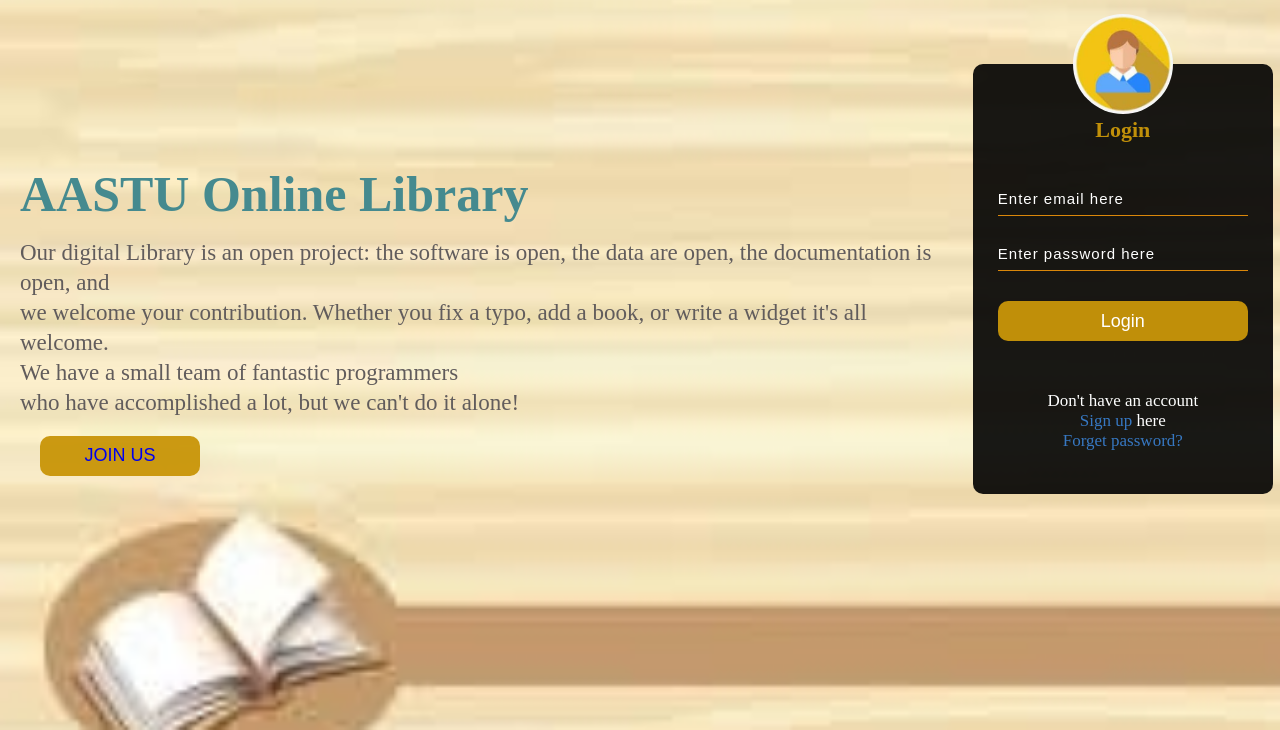
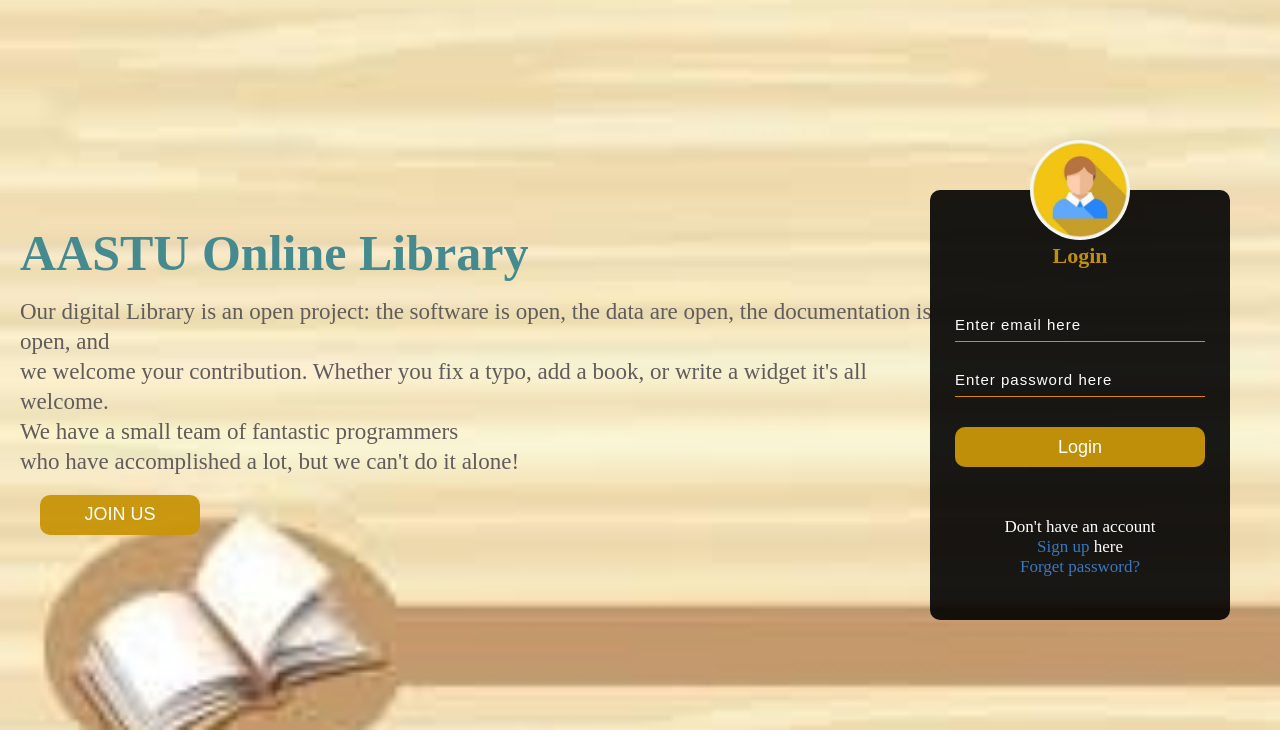
Before and after one commit to AASTU-3rd-year-2014-E-C-project/Online-Library, a PHP site: page / in a window 1280 px wide. Shown: the part 70-800 px from the top of the page. Run offline with PHP 8.4, Linux system fonts and the light colour scheme.

Commit message:
Update index.css

```diff
--- a/Phase II/style/index.css
+++ b/Phase II/style/index.css
@@ -6,8 +6,9 @@
 .home_content {
     padding-top: 12%;
     padding-left: 20px;
-    float: left;
+    margin-top: 70px;
     width: 73%;
+    position: absolute;
 }
 
 .home_content h1 {
@@ -37,6 +38,7 @@
 }
 
 .home_content a {
+    color: #fff;
     text-decoration: none;
     transition: .3s ease;
 }
@@ -49,10 +51,13 @@
     width: 250px;
     height: 380px;
     background: rgba(0, 0, 0, 0.9);
-    position: absolute;
-    margin: 5% 76%;
+    position: relative;
+    float: right;
     border-radius: 10px;
     padding: 25px;
+    top: 15%;
+    right: 50px;
+    margin-top: 70px;
 }
 
 .login_icon {
```
